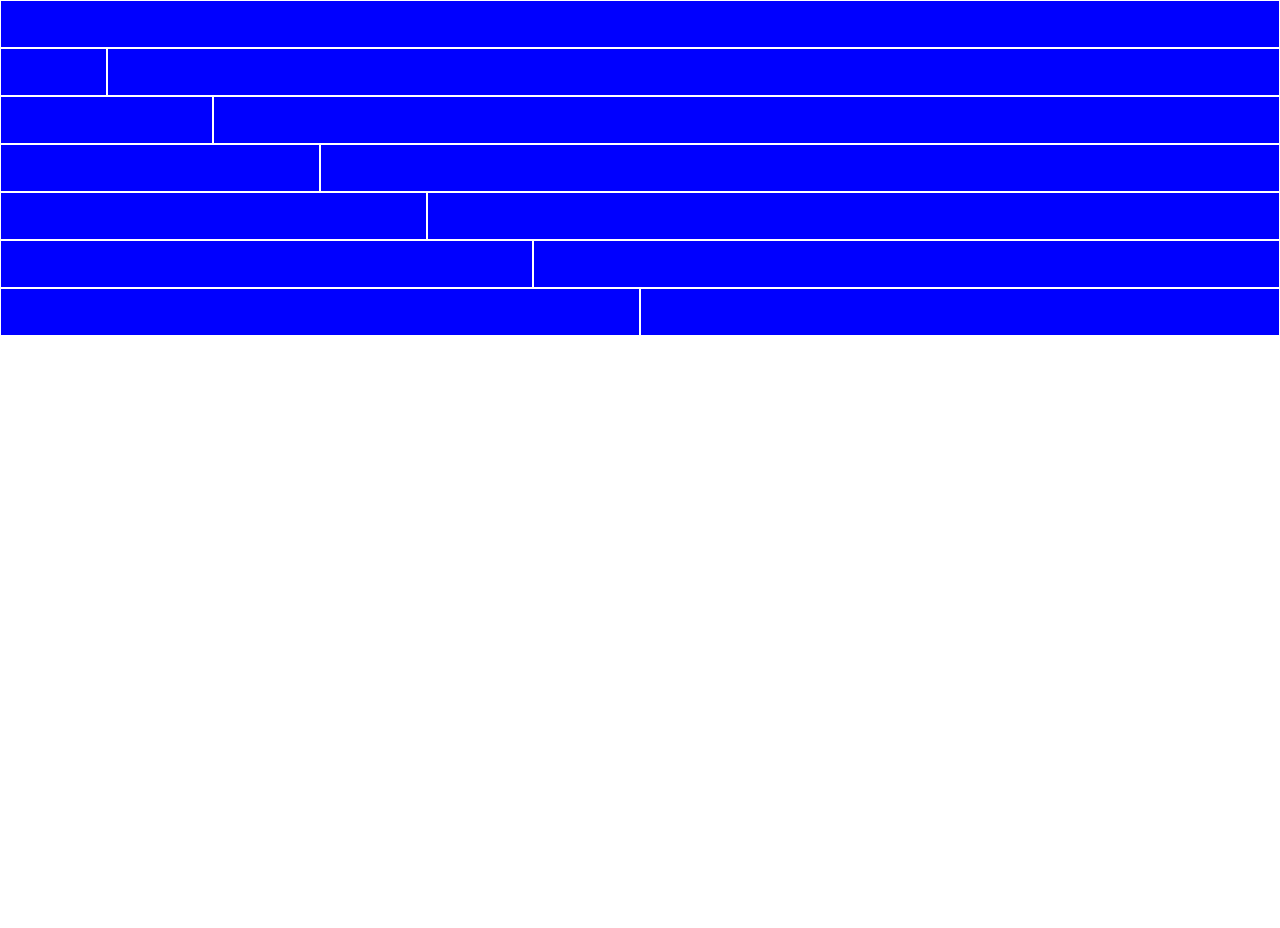
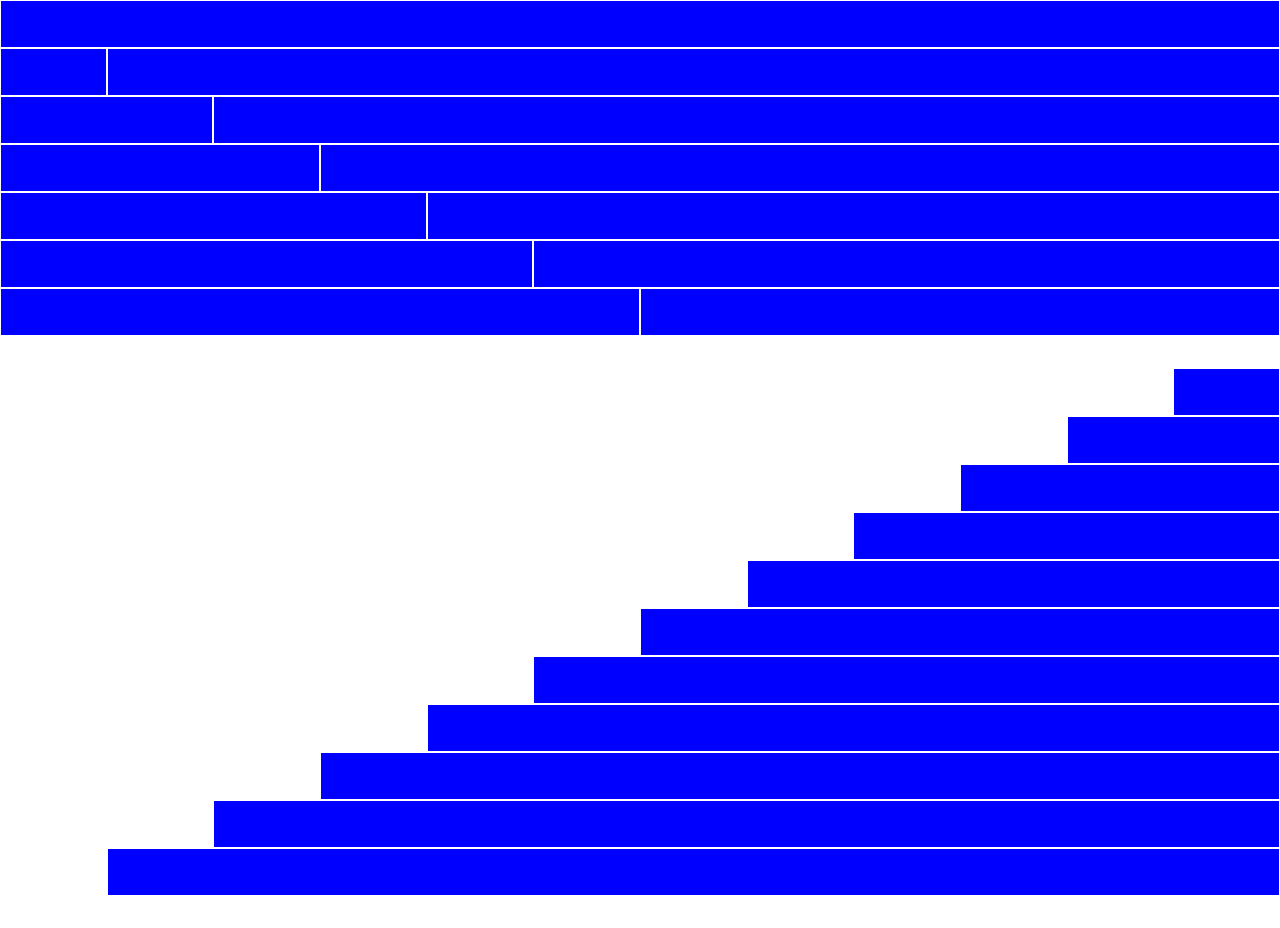
Before and after one commit to Dihep/html-css-12bool, a plain HTML site: page index.html in a window 1280 px wide. Shown: the part 338-1266 px from the top of the page. Before the commit the page ends 800 px from the top, so only its background shows below. Drawn offline with Linux system fonts and the light colour scheme.

Commit message:
Third section completed.

```diff
--- a/css/style.css
+++ b/css/style.css
@@ -85,7 +85,7 @@ OFFSETS
     margin-left: calc((100% / 12) * 1);
 }
 .m-left2 {
-    margin-left: calc((2100% / 12) * 2);
+    margin-left: calc((100% / 12) * 2);
 }
 .m-left3 {
     margin-left: calc((100% / 12) * 3);
--- a/index.html
+++ b/index.html
@@ -86,6 +86,23 @@
             </div>
         </section>
 
+        <!-- Third section -->
+        <section>
+            <div class="row">
+                <div class="col w1 m-left11"></div>
+                <div class="col w2 m-left10"></div>
+                <div class="col w3 m-left9"></div>
+                <div class="col w4 m-left8"></div>
+                <div class="col w5 m-left7"></div>
+                <div class="col w6 m-left6"></div>
+                <div class="col w7 m-left5"></div>
+                <div class="col w8 m-left4"></div>
+                <div class="col w9 m-left3"></div>
+                <div class="col w10 m-left2"></div>
+                <div class="col w11 m-left1"></div>
+            </div>
+        </section>
+
     </main>
 
 </body>
```
